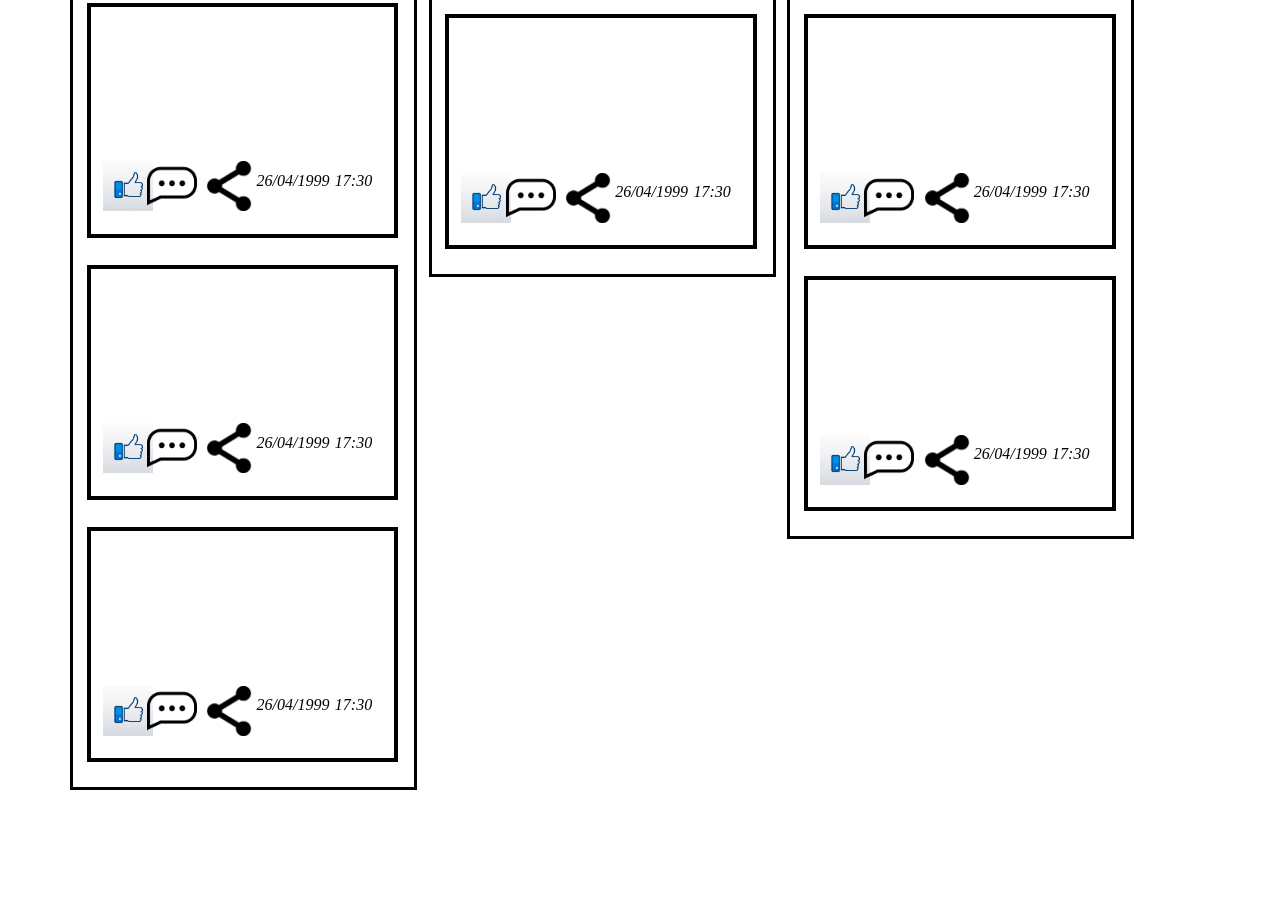
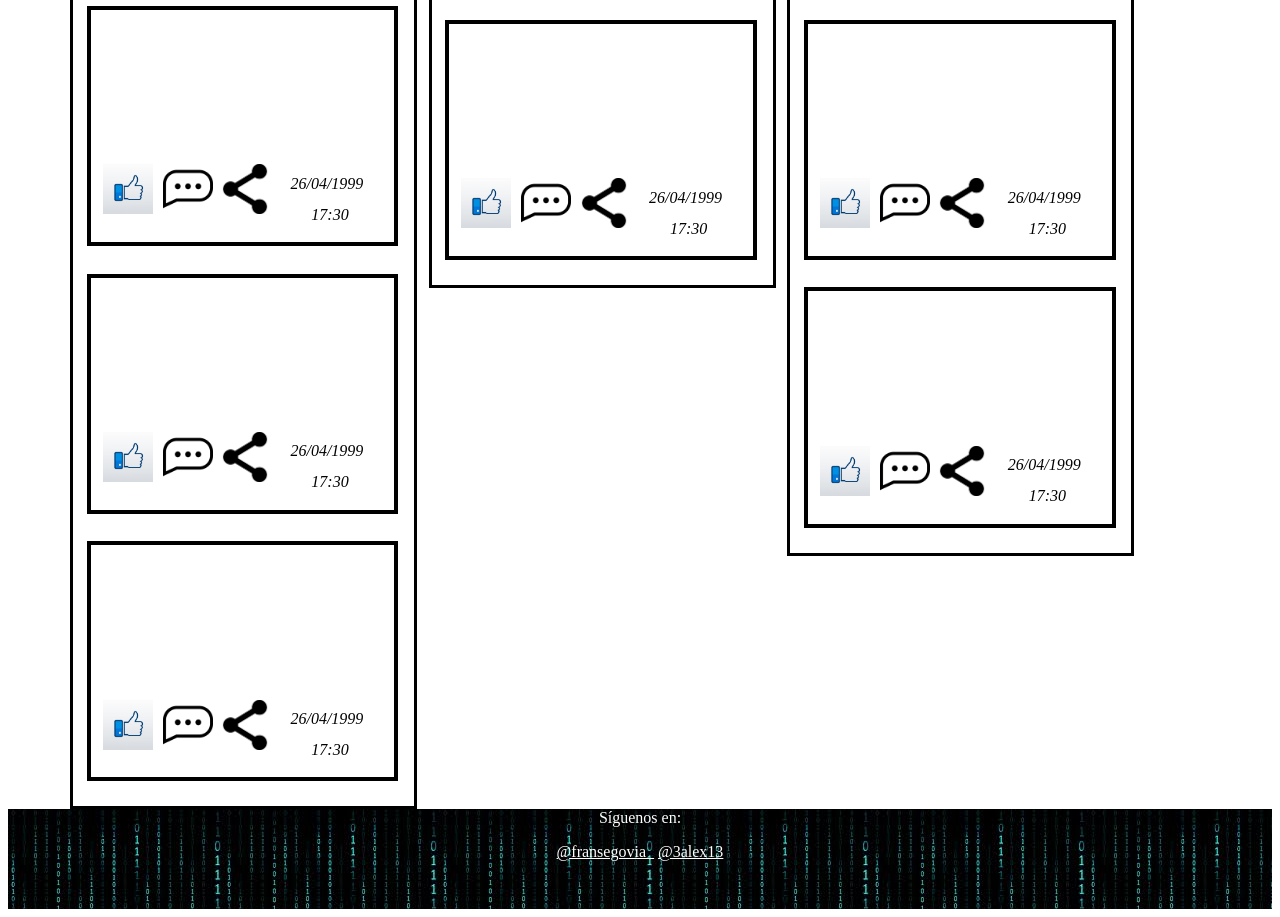
Before and after one commit to Xartrex/Inetrfaces, a plain HTML site: page jon/index.html in a window 1280 px wide. Shown: the part 504-1421 px from the top of the page. Before the commit the page ends 1294 px from the top, so only its background shows below. Drawn offline with Linux system fonts and the light colour scheme.

Commit message:
footer and background

```diff
--- a/jon/index.html
+++ b/jon/index.html
@@ -206,9 +206,18 @@
                             </div>
                 </div>
             </div>
+
             </section>
 
 
+            <footer>
+
+                <p>Síguenos en:</p>
+                <p>
+                    <a href="https://www.instagram.com/fransegovia__/?hl=es">@fransegovia_</a>
+                    <a href="https://www.instagram.com/3alex_13/?hl=es">@3alex13</a>
+                </p>
+            </footer>
 
 
 
--- a/jon/style/format.css
+++ b/jon/style/format.css
@@ -30,12 +30,6 @@ nav li {
 
   }
 
-  #logo{
-    position: "relative";
-    width: 10px;
-    height: 10px;
-
-  }
 
   h1{ /*Hace referencia al titulo de Iphone 11*/
     height:70%;
@@ -95,7 +89,7 @@ nav li {
     float:left;
     height:10%;
     width:10%;
-    margin-left:7%;
+    margin-left:13%;
     margin-top:1%;
   }
   #compartir{
@@ -110,7 +104,7 @@ nav li {
     font-size: 100%;
     height: 5%;
     width: 5%;
-    margin-left: 10%;
+    margin-left: 17%;
     margin-top: 5%;
   }
   #hora{
@@ -133,8 +127,15 @@ nav li {
   }
 
 
+/*body{
+  background-image: url("../images/Mr_Robot.png");
+  background-attachment: fixed; /*Al hacer scroll la img no se mueve*/
+ /* background-size: 100%;
+
+}*/
 
   section{
+
     margin-bottom: 10%;
     margin-left: 3%;
     margin-right: 3%;
@@ -181,11 +182,19 @@ nav li {
     opacity: 1;
   }
 
-/*footer{
-  height:2%;
-  width: 100%;
-  bottom: 0;
+footer{
+  text-align: center;
+  color: white;
+  margin-left:0;
+  position: relative;
+  height:100px;
+  margin-top: -100px;
   background-image: url("../images/back.jpeg");
-  background-color: red;
+  clear: both;
+ /* margin-top: 90%;*/
 
-}*/
+}
+
+footer a{
+  color: white;
+}
```
